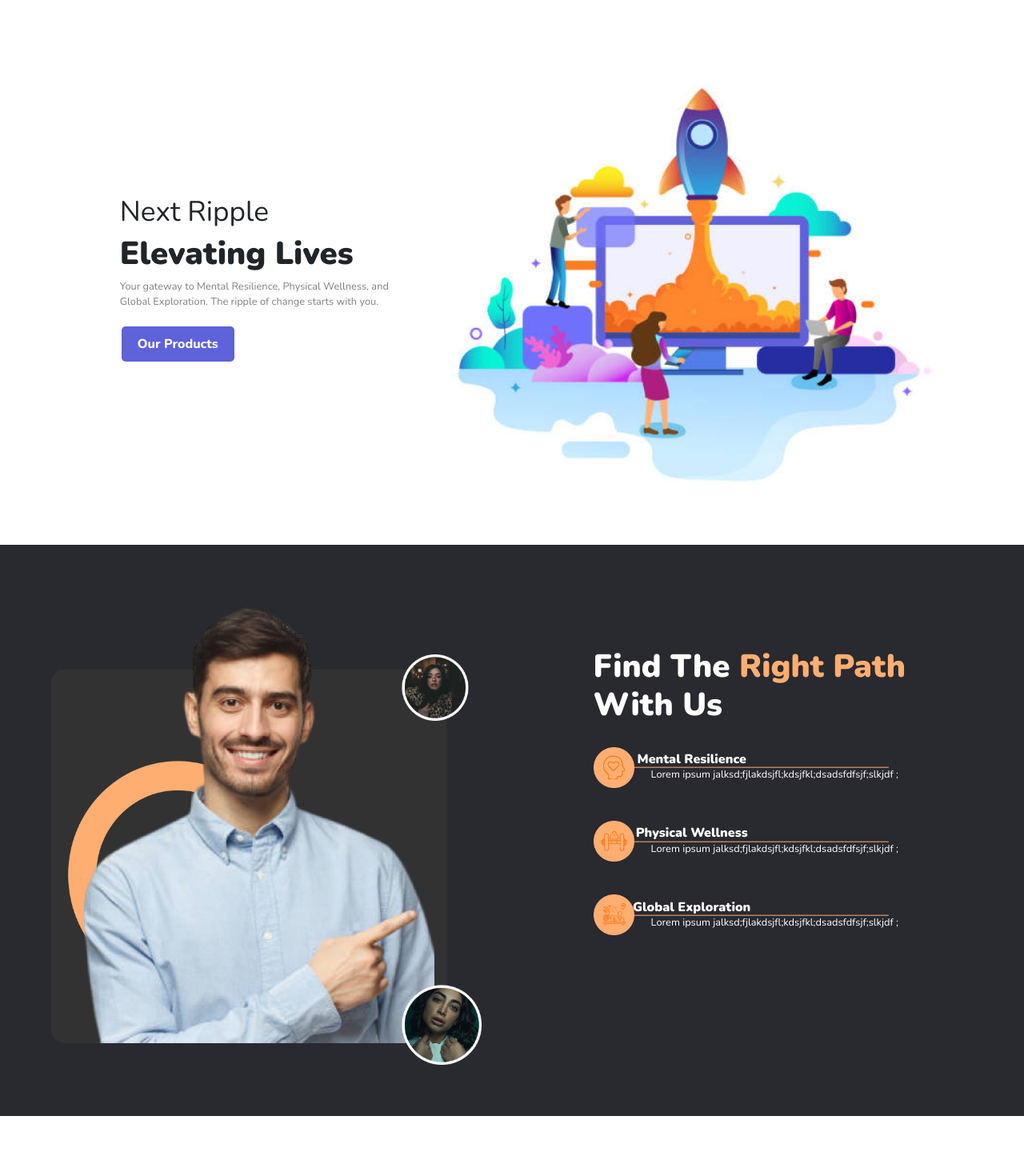
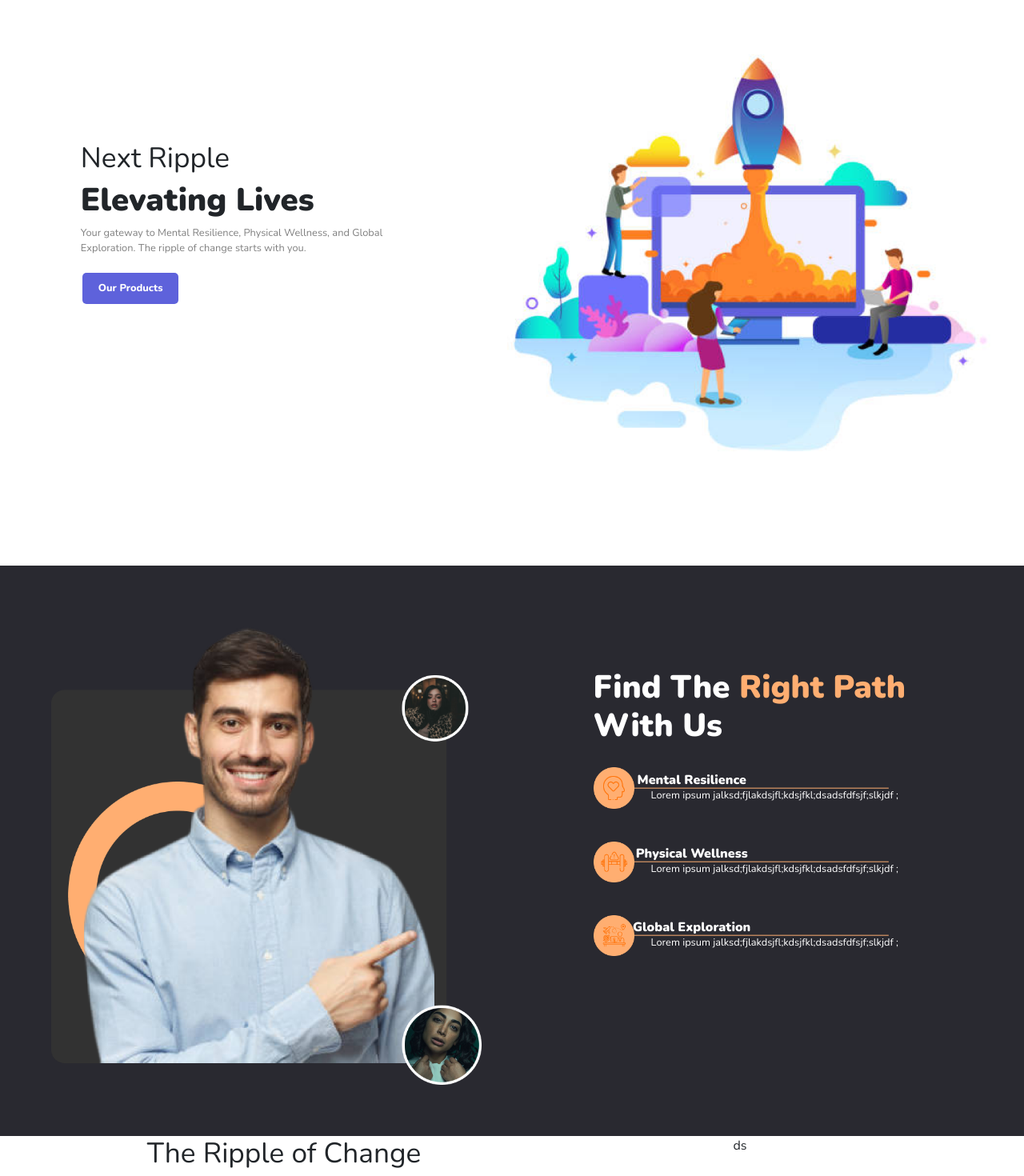
Before and after one commit to ahmeda110/NextRipple-Website, a React (Create React App) app: page / in a window 1280 px wide. Shown: the part 96-1566 px from the top of the page at 80% size. Before the commit the page ends 1491 px from the top, so only its background shows below. Built offline with nearby package versions, Linux system fonts and the light colour scheme.

Commit message:
changed padding format

```diff
--- a/src/App.css
+++ b/src/App.css
@@ -18,7 +18,7 @@ h2 {
 .button1 {
   font-family: 'Nunito', sans-serif;
   font-weight: 800;
-  font-size: 1em;
+  font-size: 0.8em;
   color: white;
   background-color: #5E62DB;
   border: none;
@@ -41,12 +41,11 @@ p {
 .rocket {
   width: 50vw;
   height: auto;
-  padding-top: 30%;
   padding-bottom: 50px;
 }
 .home-intro {
   text-align: left;
-  padding-top: 75%;
+  padding-top: 20%;
   padding-left: 15%;
   padding-right: 10%;
   padding-bottom: 50px;
@@ -68,6 +67,11 @@ p {
 .home-2 {
   background-color: #292930;
   padding-top: 5%;
+  padding-bottom: 5%;
+}
+
+.home {
+  padding-top: 12%;
   padding-bottom: 5%;
 }
 
--- a/src/pages/Home.js
+++ b/src/pages/Home.js
@@ -4,7 +4,7 @@ import { Container, Row, Col } from "react-bootstrap";
 export const Home = () => {
   return (
     <div>
-      <Container>
+      <Container fluid className="home">
         <Row>
           <Col>
             <div className="home-intro">
@@ -163,6 +163,15 @@ export const Home = () => {
           </Col>
         </Row>
       </Container>
+      <Container>
+        <Row>
+          <Col>
+            <h2>The Ripple of Change</h2>
+          </Col>
+          <Col>
+          ds</Col>
+        </Row>
+      </Container>
     </div>
   );
 };
```
Also changed, not shown: public/img/review.png (added).
